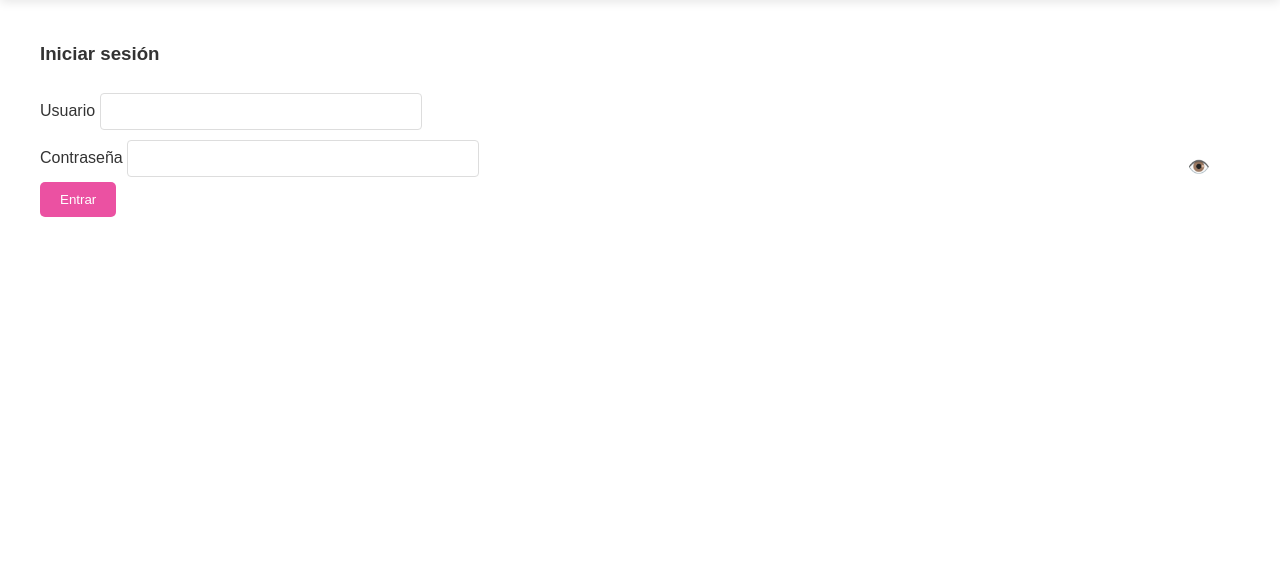
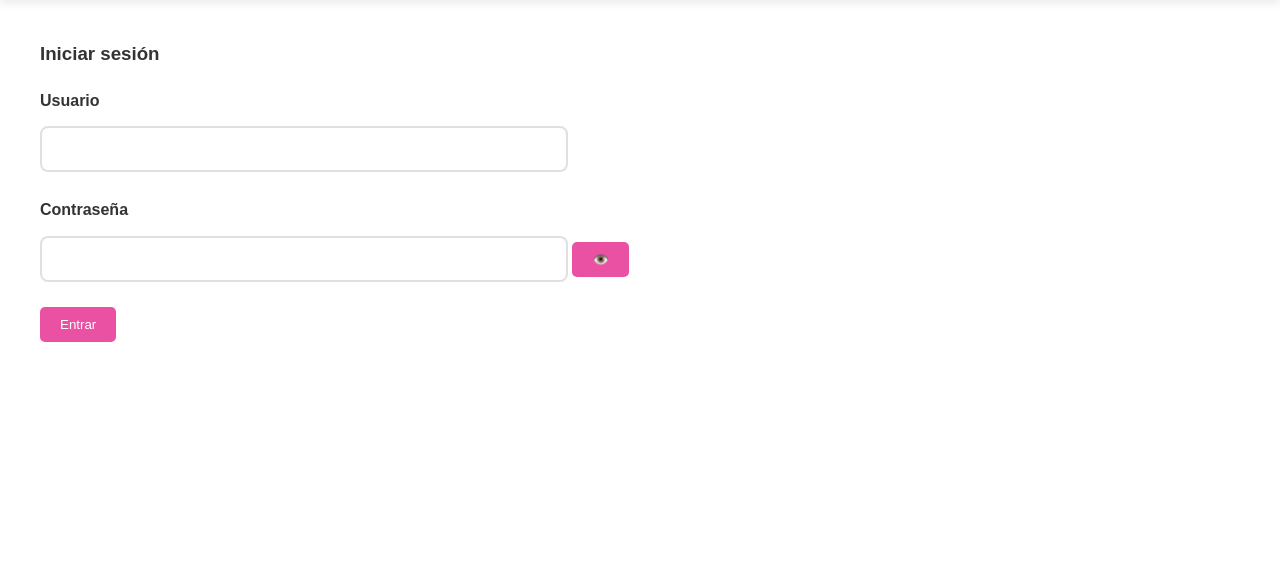
Before and after one commit to donpeperabe/Karla-Rabe-Design-Demo, a Flask app: page /admin/login in a window 1280 px wide. Shown: the part 230-812 px from the top of the page. Run offline with Flask 3, Linux system fonts and the light colour scheme.

Commit message:
Update login.html

```diff
--- a/templates/auth/login.html
+++ b/templates/auth/login.html
@@ -1,21 +1,25 @@
 {% extends 'base.html' %}
 {% block content %}
 
-<h3>Iniciar sesión</h3>
+<h3 class="login-title">Iniciar sesión</h3>
 
-<form method="POST">
-    <label>Usuario</label>
-    <input type="text" name="username" required>
-
-    <div style="position: relative; display: inline-block; width: 100%;">
-        <label>Contraseña</label>
-        <input type="password" name="password" id="passwordField" required style="padding-right: 40px; width: 100%;">
-        <button type="button" id="togglePassword" style="position: absolute; right: 10px; top: 70%; transform: translateY(-50%); background: none; border: none; cursor: pointer; font-size: 18px;">
-            👁️
-        </button>
+<form method="POST" class="login-form">
+    <div class="form-group">
+        <label class="form-label">Usuario</label>
+        <input type="text" name="username" class="form-input" required>
     </div>
 
-    <button type="submit">Entrar</button>
+    <div class="form-group">
+        <label class="form-label">Contraseña</label>
+        <div class="password-container">
+            <input type="password" name="password" id="passwordField" class="form-input password-input" required>
+            <button type="button" id="togglePassword" class="toggle-password">
+                👁️
+            </button>
+        </div>
+    </div>
+
+    <button type="submit" class="submit-btn">Entrar</button>
 </form>
 
 <script>
@@ -24,11 +28,8 @@ document.addEventListener('DOMContentLoaded', function() {
     const passwordField = document.getElementById('passwordField');
 
     togglePassword.addEventListener('click', function() {
-        // Cambiar el tipo de input
         const type = passwordField.getAttribute('type') === 'password' ? 'text' : 'password';
         passwordField.setAttribute('type', type);
-
-        // Cambiar el emoji del botón
         this.textContent = type === 'password' ? '👁️' : '👁️‍🗨️';
     });
 });
```
